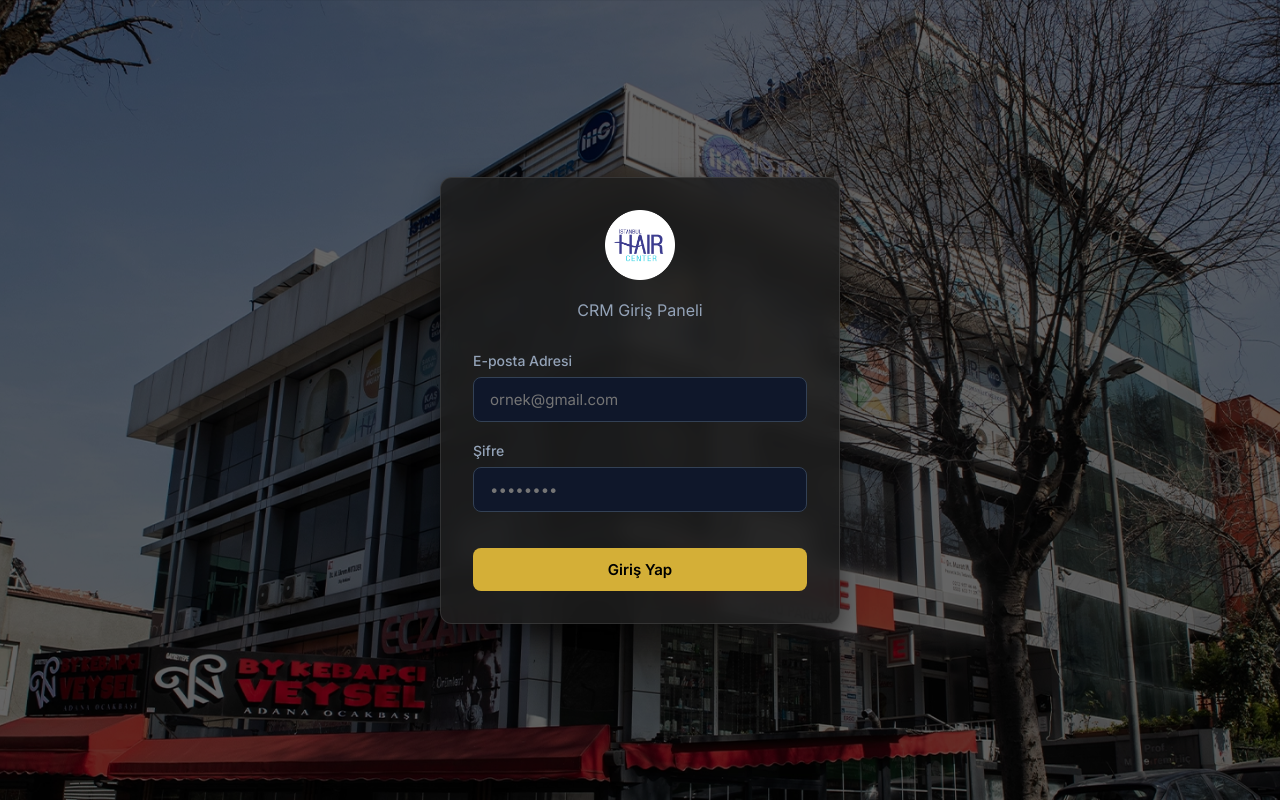
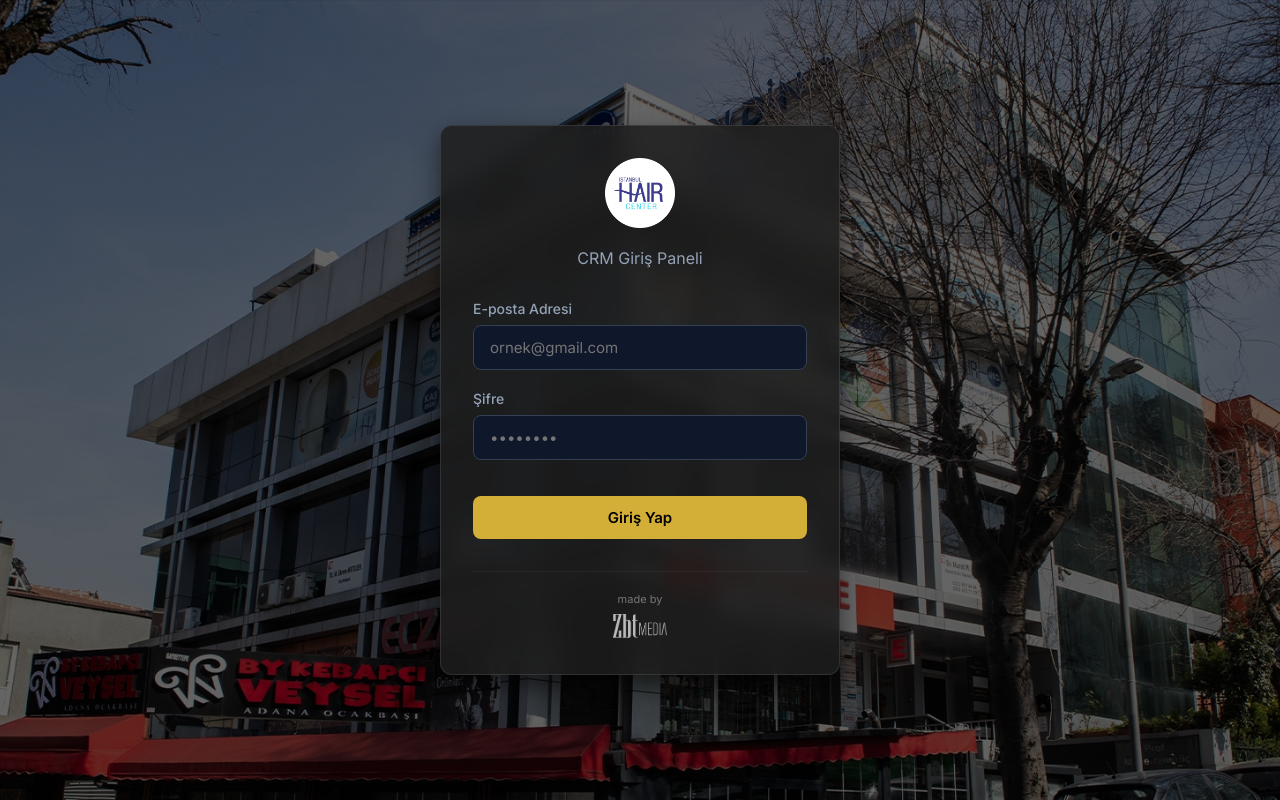
Before and after one commit to mrtoklucu/ihc-crm, a React (Vite) app: page /#/login in a window 1280 px wide. Built offline with nearby package versions, Linux system fonts and the light colour scheme.

Commit message:
Add 'made by ZBT Media' branding to login and sidebar

```diff
--- a/src/components/Sidebar.jsx
+++ b/src/components/Sidebar.jsx
@@ -3,6 +3,7 @@ import { NavLink, useLocation } from 'react-router-dom';
 import { Users, UserPlus, ListOrdered, Shield, LayoutDashboard, User, ClipboardList } from 'lucide-react';
 import { AppContext } from '../context/AppContext';
 import logoImg from '../assets/ihc_logo.webp';
+import zbtLogo from '../assets/zbt_media_beyaz_logo.webp';
 
 const Sidebar = () => {
   const { currentUser, checkPermission } = useContext(AppContext);
@@ -68,6 +69,11 @@ const Sidebar = () => {
           </NavLink>
         )}
       </nav>
+
+      <div style={{ marginTop: 'auto', padding: '24px 16px', borderTop: '1px solid rgba(255,255,255,0.05)', textAlign: 'center' }}>
+        <span style={{ fontSize: '10px', color: 'rgba(255,255,255,0.3)', display: 'block', marginBottom: '8px', letterSpacing: '0.5px' }}>made by</span>
+        <img src={zbtLogo} alt="ZBT Media Logo" style={{ height: '20px', opacity: 0.6 }} />
+      </div>
     </aside>
   );
 };
--- a/src/pages/Login.jsx
+++ b/src/pages/Login.jsx
@@ -2,6 +2,7 @@ import React, { useState, useContext } from 'react';
 import { AppContext } from '../context/AppContext';
 import bgImg from '../assets/login_page_background.webp';
 import logoImg from '../assets/ihc_logo.webp';
+import zbtLogo from '../assets/zbt_media_beyaz_logo.webp';
 
 const Login = () => {
   const { login } = useContext(AppContext);
@@ -65,6 +66,11 @@ const Login = () => {
             Giriş Yap
           </button>
         </form>
+
+        <div style={{ marginTop: '32px', textAlign: 'center', borderTop: '1px solid rgba(255,255,255,0.05)', paddingTop: '20px' }}>
+          <span style={{ fontSize: '11px', color: 'rgba(255,255,255,0.4)', display: 'block', marginBottom: '8px' }}>made by</span>
+          <img src={zbtLogo} alt="ZBT Media Logo" style={{ height: '24px', opacity: 0.7 }} />
+        </div>
       </div>
     </div>
   );
```
Also changed, not shown: src/assets/zbt_media_beyaz_logo.webp (added).
